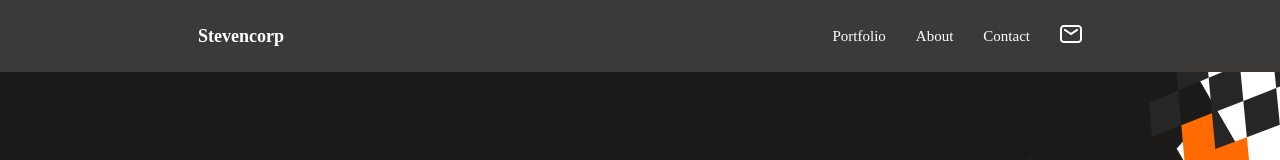
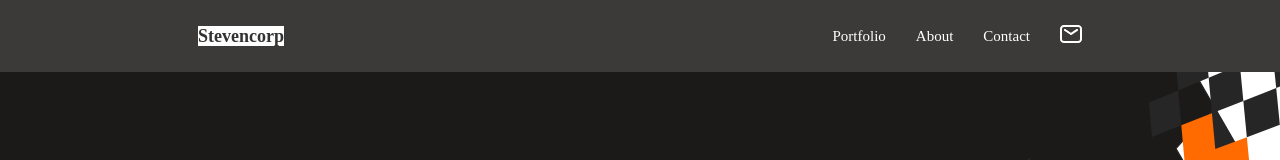
Before and after one commit to emmanuelsteven/Portfolio, a website: page index.html in a window 1280 px wide. In both pictures the pointer is over the link "Stevencorp". Shown: the top 160 px of the page. Drawn offline with Linux system fonts and the light colour scheme.

Commit message:
updata hover

```diff
--- a/style.css
+++ b/style.css
@@ -55,6 +55,12 @@ body {
   transition: all 0.5s ease-out;
 }
 
+a:hover,
+a:focus {
+  background-color: #fff;
+  color: #333;
+}
+
 .links-nav {
   font-style: normal;
   font-weight: 500;
@@ -62,6 +68,7 @@ body {
   line-height: 20px;
   text-decoration: none;
   color: #fff;
+  transition: all 0.5s ease-out;
 }
 
 li {
```
